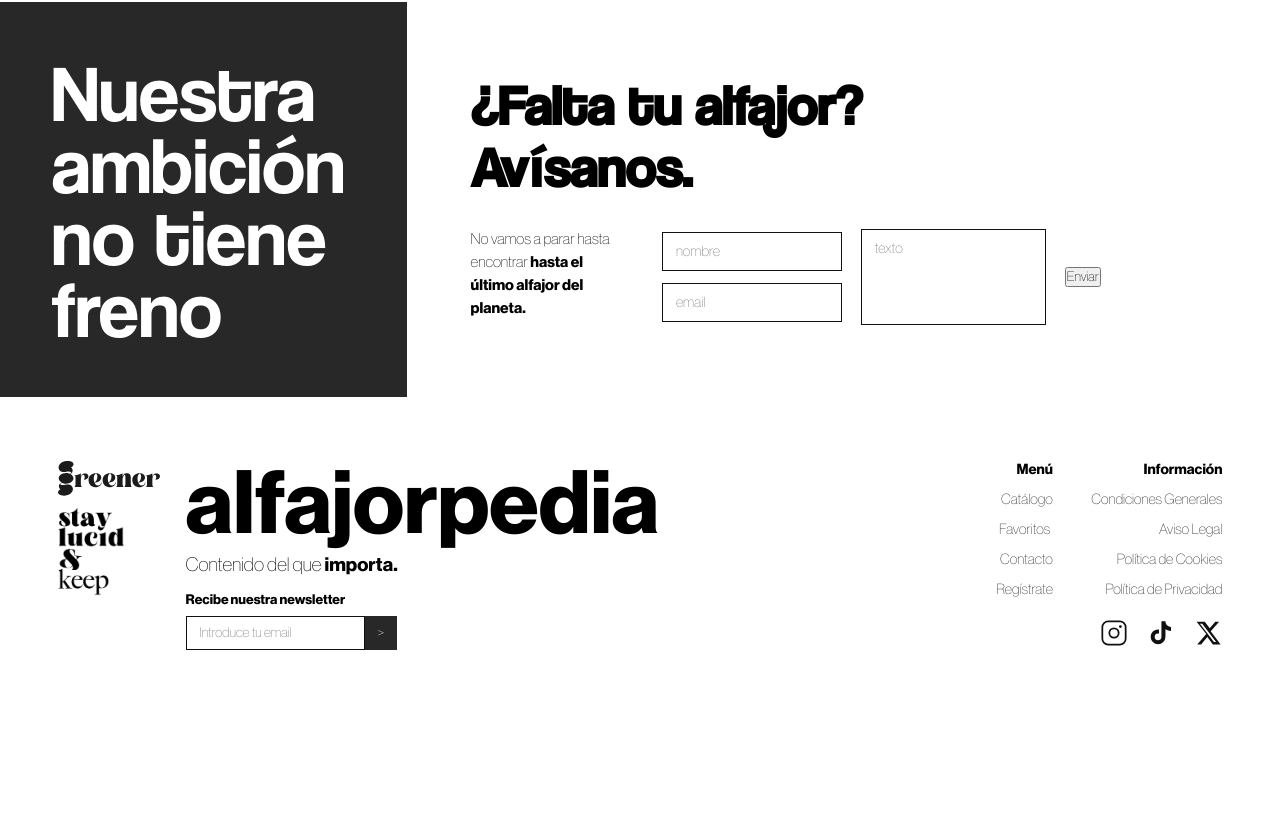
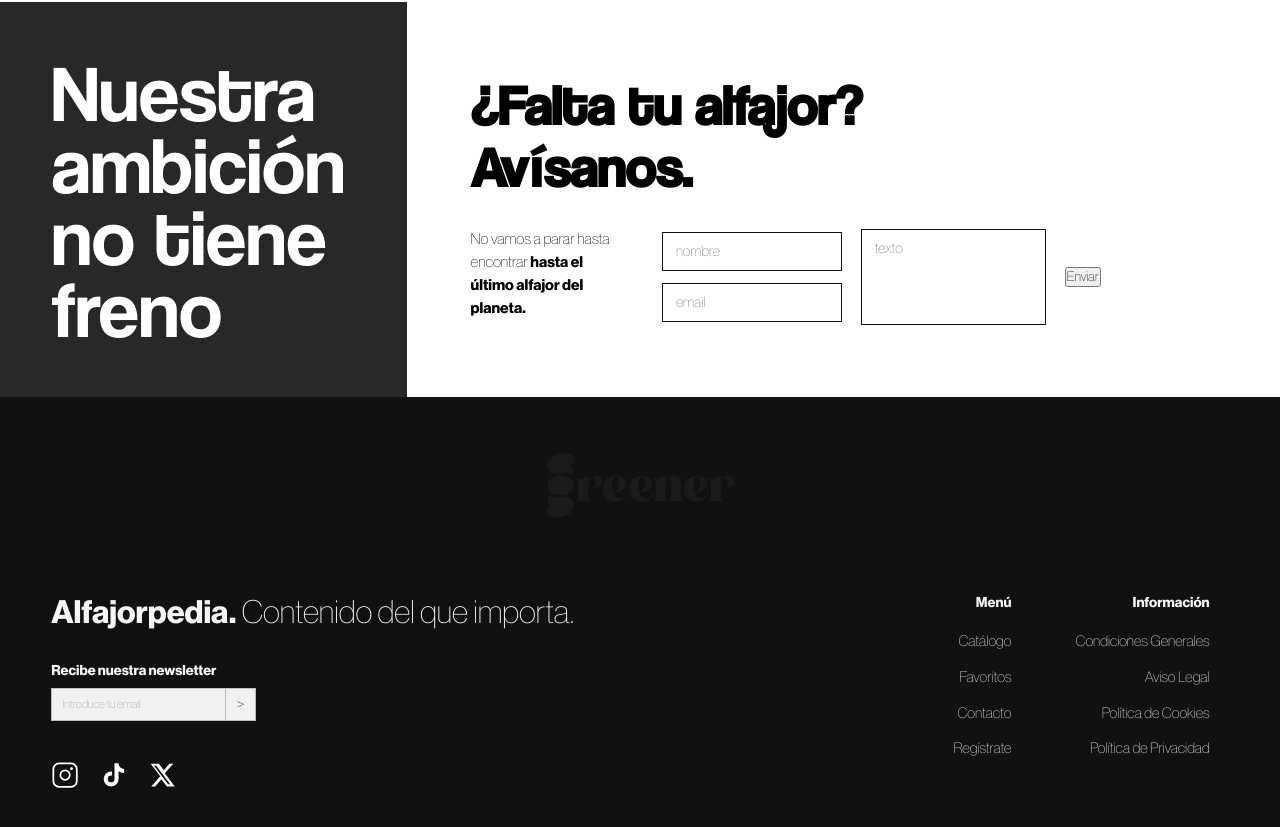
Before and after one commit to itsgreener/alfajorpedia, a React (Vite) app: page / in a window 1280 px wide. Shown: the part 3337-4164 px from the top of the page. Before the commit the page ends 4051 px from the top, so only its background shows below. Built offline with nearby package versions, Linux system fonts and the light colour scheme.

Commit message:
new footer

```diff
--- a/src/Components/General/Footer.css
+++ b/src/Components/General/Footer.css
@@ -1,112 +1,173 @@
 .footer {
+  background: #111;
+  min-height: 55vh;
+  padding: 5vh 4vw 6vh;
   display: flex;
-  flex-direction: row;
+  flex-direction: column;
   justify-content: space-between;
-  align-items: flex-start;
-  padding: 5% 4.5%;
-  background-color: var(--white);
+  box-sizing: border-box;
+}
+
+
+.footer-top {
+  display: flex;
+  justify-content: center;
+  align-items: center;
+  margin-top: 1vh;
+}
+
+.footer-top-logo {
+  width: 80vw;
+  height: 10vh;
+  display: flex;
+  align-items: center;
+  justify-content: center;
+}
+
+.footer-main {
+  display: flex;
+  justify-content: space-between;
+  margin-top: 5vh;
 }
 
 .footer-left {
   display: flex;
-  flex-direction: row;
-  align-items: flex-start;
-  gap: 2vw;
+  flex-direction: column;
+  justify-content: flex-end;
+  gap: 4vh;
+  width: 45%;
 }
 
-.footer-logo {
+.footer-brand {
+  margin: 0;
+  font-family: "Haas", sans-serif;
+  color: #f5f5f5;
+  font-size: 2.5vw;
+}
+
+.footer-brand-bold {
+  font-weight: 700;
+
+}
+
+.footer-brand-light {
+  font-weight: 300;
+}
+
+.footer-newsletter {
   display: flex;
   flex-direction: column;
-  gap: 1.5vh;
-}
-
-.footer-logo img {
-  width: 8vw;
-}
-
-.footer-brand h2 {
-  font-size: 5.5rem;
-  font-weight: 800;
-  line-height: 1;
-  margin-bottom: 0.5vh;
-}
-
-.footer-brand > p {
-  font-size: 1.2rem;
-  margin-bottom: 2vh;
+  gap: 1.2vh;
 }
 
 .footer-newsletter p {
-  font-size: 0.85rem;
+  margin: 0;
+  font-family: "Haas", sans-serif;
+  font-size: 1.1vw;
+  line-height: 1;
   font-weight: 700;
-  margin-bottom: 1vh;
+  color: #f5f5f5;
 }
 
 .footer-newsletter-input {
   display: flex;
+  align-items: stretch;
+  width: 16vw;
+  height: 4.2vh;
 }
 
 .footer-newsletter-input input {
-  border: 1px solid #111;
-  padding: 1vh 1vw;
-  font-size: 0.85rem;
+  flex: 1;
+  border: 0.08vw solid #bdbdbd;
+  border-right: none;
+  background: #f1f1f1;
+  color: #111;
+  padding: 0 0.8vw;
+  font-family: "Haas", sans-serif;
+  font-size: 0.9vw;
   outline: none;
-  width: 14vw;
+  box-sizing: border-box;
+}
+
+.footer-newsletter-input input::placeholder {
+  color: #9a9a9a;
 }
 
 .footer-newsletter-input button {
-  background-color: var(--black);
-  color: var(--white);
-  border: none;
-  padding: 1vh 1vw;
+  width: 2.4vw;
+  border: 0.08vw solid #bdbdbd;
+  background: #f1f1f1;
+  color: #111;
+  font-size: 1.2vw;
+  line-height: 1;
   cursor: pointer;
-  font-size: 0.85rem;
+  padding: 0;
 }
 
-/* ── LADO DERECHO ── */
+.footer-social {
+  display: flex;
+  align-items: center;
+  gap: 1.6vw;
+  margin-top: 1vh;
+}
+
+.footer-social-item {
+  width: 2.2vw;
+  height: 2.2vw;
+  display: flex;
+  align-items: center;
+  justify-content: center;
+}
+
+.footer-social-item svg {
+  display: block;
+  width: 100%;
+  height: 100%;
+}
+
+
 .footer-right {
   display: flex;
-  flex-direction: row;
+  gap: 5vw;
   align-items: flex-start;
-  gap: 3vw;
+  padding-right: 1.5vw;
+  width: 32%;
+  justify-content: flex-end;
 }
 
 .footer-col {
   display: flex;
   flex-direction: column;
-  gap: 1.5vh;
-  text-align: right;
+  align-items: flex-end;
+  gap: 2vh;
+  min-width: 10vw;
 }
 
 .footer-col-title {
+  margin: 0 0 0.5vh;
+  font-family: "Haas", sans-serif;
+  font-size: 1.1vw;
   font-weight: 700;
-  font-size: 0.9rem;
+  color: #f5f5f5;
 }
 
-.footer-col a {
+.footer-col a,
+.footer-link-btn {
+  margin: 0;
+  padding: 0;
+  background: none;
+  border: none;
   text-decoration: none;
-  color: var(--black);
-  font-size: 0.9rem;
+  text-align: right;
+  font-family: "Haas", sans-serif;
+  font-size: 1.15vw;
+  font-weight: 400;
+  line-height: 1.35;
+  color: #f1f1f1;
+  cursor: pointer;
 }
 
-.footer-col a:hover {
-  text-decoration: underline;
+.footer-col a:hover,
+.footer-link-btn:hover {
+  opacity: 0.75;
 }
-
-.footer-social {
-  display: flex;
-  flex-direction: row;
-  gap: 1.5vw;
-  align-items: center;
-  margin-top: 1vh;
-  justify-content: flex-end;
-}
-.footer-button {
-  color: var(--black);
-  font-size: 0.9rem;
-  text-decoration: none;
-  background: none;
-  border: none;
-  cursor: pointer;
-  padding: 0;
-}
--- a/src/Components/General/Footer.jsx
+++ b/src/Components/General/Footer.jsx
@@ -3,26 +3,69 @@ import "./Footer.css";
 function Footer({ onSubscribeClick, onFavoriteClick }) {
   return (
     <footer className="footer">
-      <div className="footer-left">
-        <div className="footer-logo">
-          <img src="/Logo Greener.svg" alt="Greener logo" />
-          <img src="/staylucid.gif" alt="Stay Lucid" />
+      <div className="footer-top">
+        <div className="footer-top-logo">
+          <img src="../../../public/logoGreener.svg" alt="Logo Greener" />
+        </div>
       </div>
 
+      <div className="footer-main">
+        <div className="footer-left">
           <div className="footer-brand">
-          <h2>alfajorpedia</h2>
-          <p>
-            Contenido del que <strong>importa.</strong>
-          </p>
+              <span className="footer-brand-bold">Alfajorpedia.</span>
+              <span className="footer-brand-light"> Contenido del que importa.</span>
+          </div>
 
           <div className="footer-newsletter">
-            <p>
-              <strong>Recibe nuestra newsletter</strong>
-            </p>
+            <p>Recibe nuestra newsletter</p>
+
             <div className="footer-newsletter-input">
               <input type="email" placeholder="Introduce tu email" />
-              <button>&gt;</button>
+              <button type="button">&gt;</button>
             </div>
+          </div>
+
+          <div className="footer-social">
+  <div className="footer-social-item">
+    <svg
+      xmlns="http://www.w3.org/2000/svg"
+      width="18"
+      height="18"
+      viewBox="0 0 24 24"
+      fill="none"
+      stroke="#fff"
+      strokeWidth="1.5"
+      strokeLinecap="round"
+      strokeLinejoin="round"
+    >
+      <rect x="2" y="2" width="20" height="20" rx="5" ry="5" />
+      <circle cx="12" cy="12" r="4" />
+      <circle cx="17.5" cy="6.5" r="0.5" fill="#fff" />
+    </svg>
+  </div>
+
+  <div className="footer-social-item">
+    <svg
+      xmlns="http://www.w3.org/2000/svg"
+      width="18"
+      height="18"
+      viewBox="0 0 24 24"
+      fill="#fff"
+    >
+      <path d="M19.59 6.69a4.83 4.83 0 0 1-3.77-4.25V2h-3.45v13.67a2.89 2.89 0 0 1-2.88 2.5 2.89 2.89 0 0 1-2.89-2.89 2.89 2.89 0 0 1 2.89-2.89c.28 0 .54.04.79.1V9.01a6.33 6.33 0 0 0-.79-.05 6.34 6.34 0 0 0-6.34 6.34 6.34 6.34 0 0 0 6.34 6.34 6.34 6.34 0 0 0 6.33-6.34V8.69a8.18 8.18 0 0 0 4.78 1.52V6.75a4.85 4.85 0 0 1-1.01-.06z" />
+    </svg>
+  </div>
+
+  <div className="footer-social-item">
+    <svg
+      xmlns="http://www.w3.org/2000/svg"
+      width="18"
+      height="18"
+      viewBox="0 0 24 24"
+      fill="#fff"
+    >
+      <path d="M18.244 2.25h3.308l-7.227 8.26 8.502 11.24H16.17l-4.714-6.231-5.401 6.231H2.744l7.73-8.835L2.25 2.25h6.988l4.26 5.632 4.746-5.632zm-1.161 17.52h1.833L7.084 4.126H5.117z" />
+    </svg>
   </div>
 </div>
         </div>
@@ -31,57 +74,24 @@ function Footer({ onSubscribeClick, onFavoriteClick }) {
           <div className="footer-col">
             <p className="footer-col-title">Menú</p>
             <a href="#catalog">Catálogo</a>
-          <button className="footer-button" onClick={onFavoriteClick}>
+
+            <button className="footer-link-btn" onClick={onFavoriteClick}>
               Favoritos
             </button>
+
             <a href="#contact">Contacto</a>
-          <button className="footer-button" onClick={onSubscribeClick}>
+
+            <button className="footer-link-btn" onClick={onSubscribeClick}>
               Regístrate
             </button>
           </div>
 
           <div className="footer-col">
             <p className="footer-col-title">Información</p>
-          <a href="#home">Condiciones Generales</a>
-          <a href="#home">Aviso Legal</a>
-          <a href="#home">Política de Cookies</a>
-          <a href="#home">Política de Privacidad</a>
-          <div className="footer-social">
-            <svg
-              xmlns="http://www.w3.org/2000/svg"
-              width="28"
-              height="28"
-              viewBox="0 0 24 24"
-              fill="none"
-              stroke="#111"
-              strokeWidth="1.5"
-              strokeLinecap="round"
-              strokeLinejoin="round"
-            >
-              <rect x="2" y="2" width="20" height="20" rx="5" ry="5" />
-              <circle cx="12" cy="12" r="4" />
-              <circle cx="17.5" cy="6.5" r="0.5" fill="#111" />
-            </svg>
-
-            <svg
-              xmlns="http://www.w3.org/2000/svg"
-              width="28"
-              height="28"
-              viewBox="0 0 24 24"
-              fill="#111"
-            >
-              <path d="M19.59 6.69a4.83 4.83 0 0 1-3.77-4.25V2h-3.45v13.67a2.89 2.89 0 0 1-2.88 2.5 2.89 2.89 0 0 1-2.89-2.89 2.89 2.89 0 0 1 2.89-2.89c.28 0 .54.04.79.1V9.01a6.33 6.33 0 0 0-.79-.05 6.34 6.34 0 0 0-6.34 6.34 6.34 6.34 0 0 0 6.34 6.34 6.34 6.34 0 0 0 6.33-6.34V8.69a8.18 8.18 0 0 0 4.78 1.52V6.75a4.85 4.85 0 0 1-1.01-.06z" />
-            </svg>
-
-            <svg
-              xmlns="http://www.w3.org/2000/svg"
-              width="28"
-              height="28"
-              viewBox="0 0 24 24"
-              fill="#111"
-            >
-              <path d="M18.244 2.25h3.308l-7.227 8.26 8.502 11.24H16.17l-4.714-6.231-5.401 6.231H2.744l7.73-8.835L2.25 2.25h6.988l4.26 5.632 4.746-5.632zm-1.161 17.52h1.833L7.084 4.126H5.117z" />
-            </svg>
+            <a href="#terms">Condiciones Generales</a>
+            <a href="#legal">Aviso Legal</a>
+            <a href="#cookies">Política de Cookies</a>
+            <a href="#privacy">Política de Privacidad</a>
           </div>
         </div>
       </div>
```
Also changed, not shown: public/logoGreener.svg (renamed from public/Logo Greener.svg). Lines whose indentation alone changed are shown as unchanged.
